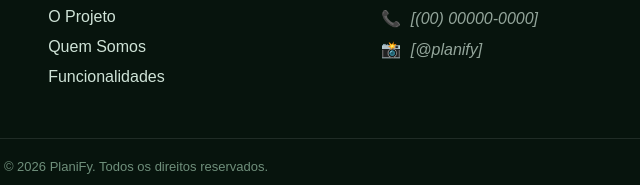
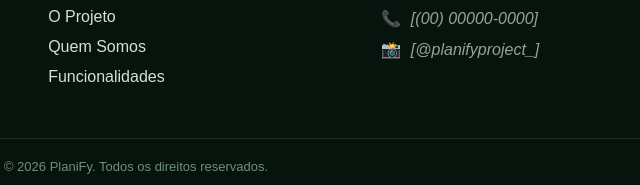
Before and after one commit to lucaszin1414-droid/planify.project, a plain HTML site: page index.html in a window 1280 px wide. Shown: the part 3648-3833 px from the top of the page, 504-1144 px from the left. Drawn offline with Linux system fonts and the light colour scheme; no server answers; a script that the page names is missing.

Commit message:
Update index.html

```diff
--- a/index.html
+++ b/index.html
@@ -232,7 +232,8 @@
                     <ul class="lista-contato">
                         <li><span class="icone-contato">✉️</span><a href="mailto:projetoplanify@gmail.com" class="campo-pendente">projetoplanify@gmail.com</a></li>
                         <li><span class="icone-contato">📞</span><a href="tel:5500000000000" class="campo-pendente">[(00) 00000-0000]</a></li>
-                        <li><span class="icone-contato">📸</span><a href="https://instagram.com/planify" target="_blank" rel="noopener" class="campo-pendente">[@planify]</a></li>
+                        <li><span class="icone-contato">📸</span><a href="https://www.instagram.com/projetoplanify_?bqrl=NmY2thZHcwg
+                                                                    cGVy" target="_blank" rel="noopener" class="campo-pendente">[@planifyproject_]</a></li>
                     </ul>
                 </div>
             </div>
```
